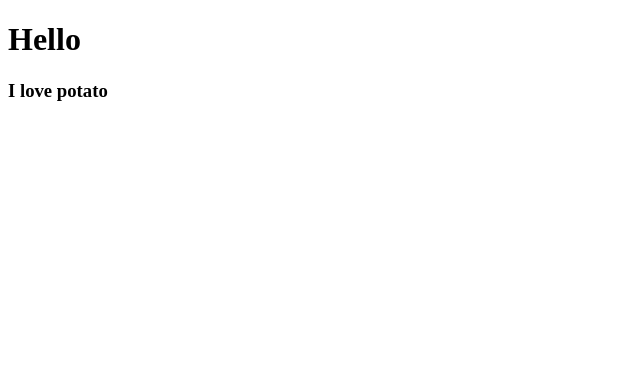
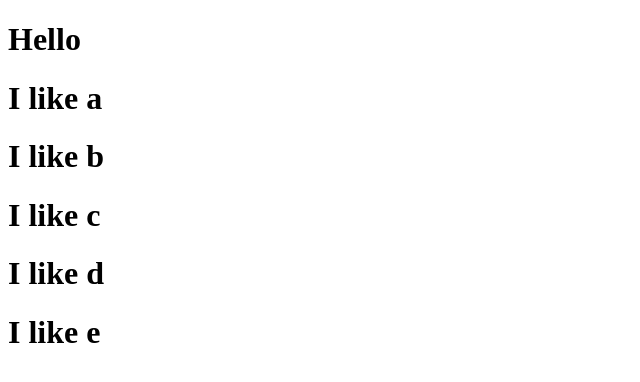
Before and after one commit to manggong/react_movie_app, a React (Create React App) app: page / in a window 1280 px wide. Shown: the top 382 px of the page, without its empty margins (0-640 px from the left). Built offline with nearby package versions, Linux system fonts and the light colour scheme.

Commit message:
20190910

```diff
--- a/src/App.js
+++ b/src/App.js
@@ -1,12 +1,29 @@
 import React from "react";
-import Potato from "./potato";
+
+function Food({
+  fav
+}) {
+  return <h1 > I like {
+    fav
+  } < /h1>;
+}
 
 function App() {
-  return (
-    <div>
-      <h1>Hello</h1>
-      <Potato />
-    </div>
+  return ( <
+    div >
+    <
+    h1 > Hello < /h1> <
+    Food fav = "a" / >
+    <
+    Food fav = "b" / >
+    <
+    Food fav = "c" / >
+    <
+    Food fav = "d" / >
+    <
+    Food fav = "e" / >
+    <
+    /div>
   );
 }
 export default App;
--- a/src/potato.js
+++ /dev/null
@@ -1,7 +0,0 @@
-import React from "react";
-
-function Potato() {
-  return <h3> I love potato </h3>;
-}
-
-export default Potato;
```
Also changed, not shown: 1 other file (tests, documents, lock files or other folders).
